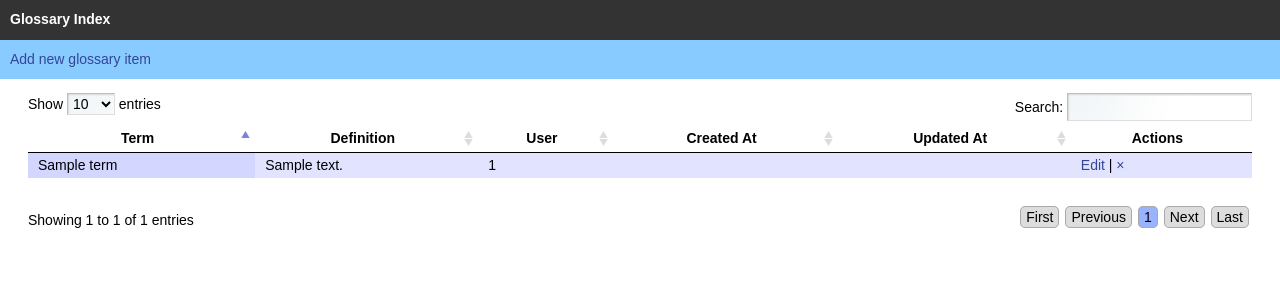
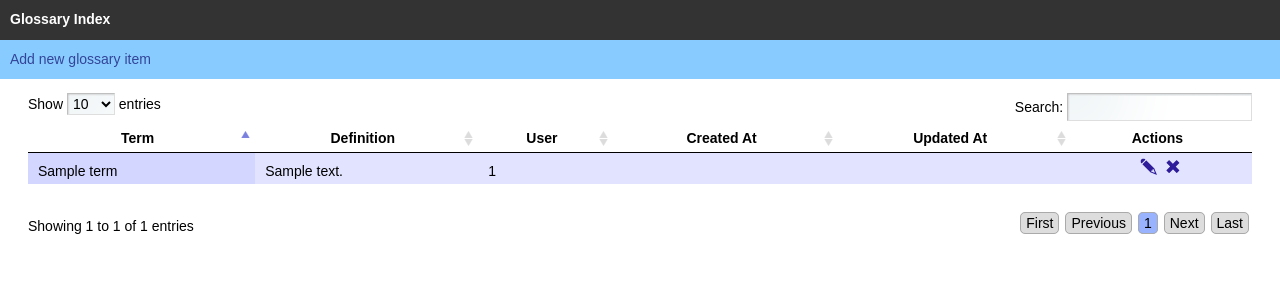
Before and after one commit to jaidetree/steelcase, a PHP site: the page made by views/glossary/index.php in a window 1280 px wide. Shown: the top 300 px of the page. Run offline with PHP 8.4, Linux system fonts and the light colour scheme; the template is opened without the code that fills it: most values are stand-ins (such as "Sample title", 1, 10 or a date in 2020); data that the repository does not hold is empty.

Commit message:
Adding icons for edit / delete

```diff
--- a/static/css/style.css
+++ b/static/css/style.css
@@ -37,6 +37,21 @@
 table td{
 	padding:10px;
 }
+table td.actions{
+	text-align:center;
+}
+a.edit,
+a.delete{
+	width:20px;
+	height:20px;
+	display:inline-block;
+}
+a.edit{
+	background-image: url('../images/datatable/edit.png');
+}
+a.delete{
+	background-image: url('../images/datatable/delete.png');
+}
 /* -- Table Styles */
 table.display {
 	margin-bottom: 2em;
--- a/views/glossary/index.php
+++ b/views/glossary/index.php
@@ -22,13 +22,14 @@
             <td><?php echo $term->user_id ?></td>
             <td><?php echo $term->created_at->format("F j, Y") ?></td>
             <td><?php echo $term->updated_at->format("F j, Y") ?></td>
-            <td><a href="<?php url('glossary.edit', array($term->slug)) ?>">Edit</a> | <a href="<?php url('glossary.delete', array($term->slug)) ?>" class="delete">&times;</a></td>
+            <td class="actions">
+                <a class="edit" href="<?php url('glossary.edit', array($term->slug)) ?>"></a>
+                <a class="delete" href="<?php url('glossary.delete', array($term->slug)) ?>" class="delete"></a>
+            </td>
         </tr>
     <?php endforeach; ?>
     </tbody>
-
 </table>
-
 
 <script type="text/javascript" charset="utf-8">
 
```
Also changed, not shown: static/images/datatable/delete.png (added), static/images/datatable/edit.png (added).
